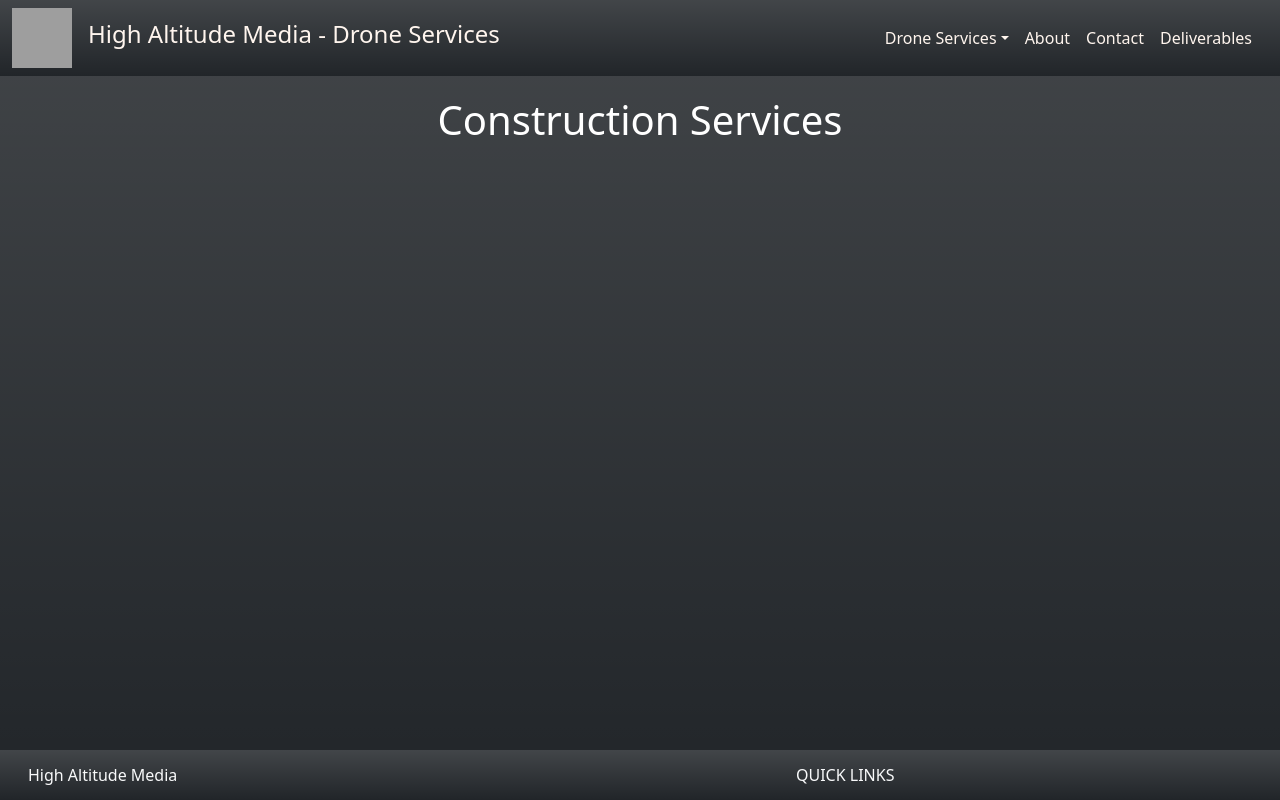
After one commit to zion379/High-Altitude-Media-Site, a Flask app: page /construction-services in a window 1280 px wide. The commit adds this page. Run offline with Flask 3, Linux system fonts and the light colour scheme; grey boxes are pictures that could not be loaded.

Commit message:
Change site colors, added additional Pages, and changes to nav link appearence

```diff
--- a/main.py
+++ b/main.py
@@ -130,16 +130,8 @@ def contact_send_email():
 @cross_origin()
 @app.route('/deliverables')
 def client_deliverables():
-    #Retrieve the binary data from the API response
-    #https://high-altitude-media-assets.nyc3.cdn.digitaloceanspaces.com/example-property/3D-models.glb
-    gltf_json_response = requests.get('https://high-altitude-media-assets.nyc3.cdn.digitaloceanspaces.com/Testing_Models/skull_model/skull.gltf')
-    gltf_normal_response = requests.get('https://high-altitude-media-assets.nyc3.cdn.digitaloceanspaces.com/Testing_Models/skull_model/defaultMat_normal.jpg')
-    gltf_baseColor_response = requests.get('https://high-altitude-media-assets.nyc3.cdn.digitaloceanspaces.com/Testing_Models/skull_model/defaultMat_baseColor.jpg')
-    gltf_bin_response = requests.get('https://high-altitude-media-assets.nyc3.cdn.digitaloceanspaces.com/Testing_Models/skull_model/skull.bin')
-    print(type(gltf_json_response.json()))
-
     client_property_name = "Example Property Name"
-    return render_template('client-deliverables-base.html', client_property_name=client_property_name, property_model=gltf_json_response.json())
+    return render_template('client-deliverables-base.html')
 
 # get 3d model data
 
@@ -147,9 +139,21 @@ def client_deliverables():
 def get_data():
     return 'Hello'
 
+@app.route('/construction-services')
+def construction_services():
+    return render_template('construction-services.html')
+
+@app.route('/aerial-imaging-services')
+def aerial_imaging_services():
+    return render_template('aerial-imaging-services.html')
+
+@app.route('/data-formats-provided')
+def data_formats_provided():
+    return render_template('/data-formats-provided.html')
+
 
 # comment this line out before pushing code to server.
-#app.run(debug=True)
+app.run(debug=True)
 
 if __name__ == '__main__':
     app.run()
--- a/static/css/style.css
+++ b/static/css/style.css
@@ -11,7 +11,6 @@ h1 {
 }
 
 .footer {
-    position: absolute;
     bottom: 0;
     width: 100%;
     height: 50px; /* Set a fixed height for the footer */
@@ -20,7 +19,7 @@ h1 {
 .page-title {
     margin-bottom: 30px;
     margin-top: 20px;
-    color: blanchedalmond;
+    color: rgb(255, 255, 255);
 }
 
 .left-align-desc {
@@ -71,6 +70,39 @@ nav .nav-bar-link-text {
     background-size: cover;
     background-repeat: no-repeat;
     width: 100%;
-    height: 200px;
-    background-position: center right;
+    height: 400px;
+    background-position: center;
 }
+
+body {
+    margin: 0;
+    display: flex;
+    flex-direction: column;
+    min-height: 100vh;
+}
+
+.body_container {
+    flex: 1;
+}
+
+.no-wrap-text {
+    white-space: nowrap;
+}
+
+li a{
+    /* Default link styles */
+    color: white;
+    text-decoration: none;
+    background-color: rgb(33, 37, 41);
+    background: linear-gradient(to bottom, #373A3E, #373A3E);
+}
+
+li a:hover {
+    /* Hover Styles */
+    background-color: white;
+    color: black;
+}
+
+.drop_dwn_menu:hover {
+    background-color: white;
+}
--- a/templates/base.html
+++ b/templates/base.html
@@ -14,17 +14,22 @@
 
         {% block head %} {% endblock %}
     </head>
-    <body class="bg-light bg-gradient">
+    <body class="bg-dark bg-gradient">
         <script src="https://cdn.jsdelivr.net/npm/bootstrap@5.3.0-alpha1/dist/js/bootstrap.bundle.min.js" integrity="sha384-w76AqPfDkMBDXo30jS1Sgez6pr3x5MlQ1ZAGC+nuZB+EYdgRZgiwxhTBTkF7CXvN" crossorigin="anonymous"></script>
         <nav class="navbar navbar-expand-lg bg-dark bg-gradient">
             <div class="container-fluid">
                 <!--Company Logo-->
                 <img src="https://high-altitude-media-assets.nyc3.cdn.digitaloceanspaces.com/Website-Assets/graphics/High_Altitude_Media_Logo_V2_White.png" alt="Company Logo" style="width: 60px; height: 60px;">
                 <a href="/" class="navbar-brand company-brand"> <h4 class="ms-3" style="color: seashell;">High Altitude Media - Drone Services</h4></a>
-                <div >
+                <div class="no-wrap-text me-2">
                     <ul class="navbar-nav">
-                        <li class="nav-item">
-                            <a class="nav-bar-link-text nav-link" href="/">Home</a>
+                        <li class="nav-item dropdown">
+                            <a class="nav-bar-link-text nav-link dropdown-toggle" href="/" role="button" data-bs-toggle="dropdown" aria-expanded="false">Drone Services</a>
+                            <ul class="dropdown-menu">
+                                <li class="drop_dwn_menu"><a href="/construction-services">Construction Services</a></li>
+                                <li class="drop_dwn_menu"><a href="/aerial-imaging-services">Aerial Videography and Photography Services</a></li>
+                                <li class="drop_dwn_menu"><a href="/data-formats-provided">Available Data Formats</a></li>
+                            </ul>
                         </li>
                         <li class="nav-item">
                             <a class="nav-link nav-bar-link-text" href="/about">About</a>
@@ -39,11 +44,11 @@
                 </div>
             </div>
           </nav>
-
+          <div class="body_container">
             {% block body %}{% endblock %}
-    </body>
+          </div>
           <!--Footer-->
-    <footer class="bg-dark footer">
+        <footer class="bg-dark footer bg-gradient">
             <div class="container text-light ms-0 me-0">
                 <div class="row pt-3">
                     <div class="col-md-8 text-left">
@@ -55,4 +60,5 @@
                 </div>
             </div>
         </footer>
+    </body>
 </html>
--- a/templates/client-deliverables-base.html
+++ b/templates/client-deliverables-base.html
@@ -29,7 +29,7 @@
             <script type="module" src="static/js_scripts/3d_model_viewer.js"></script>
         </div>
         <div class="col-12" style=" display: flex; justify-content: center;">
-            <div class="card mb-3 mt-1 bg-dark bg-gradient" style="width: 75%; text-align: center;">
+            <div class="mb-3 bg-dark bg-gradient rounded-3 rounded-top-0" style="width: 80%; text-align: center;">
                 <h5 class="model-view-controls-text">View Controls</h5>
                 <div class="row mb-2">
                     <div class="col-2">
--- /dev/null
+++ b/templates/construction-services.html
@@ -0,0 +1,8 @@
+{% extends 'base.html' %}
+
+{% block head %}
+{% endblock %}
+
+{% block body %}
+<h1 class="page-title"> Construction Services </h1>
+{% endblock %}
```
Also changed, not shown: templates/aerial-imaging-services.html (added, +8 -0 lines), templates/data-formats-provided.html (added, +8 -0 lines). Lines whose indentation alone changed are shown as unchanged.
